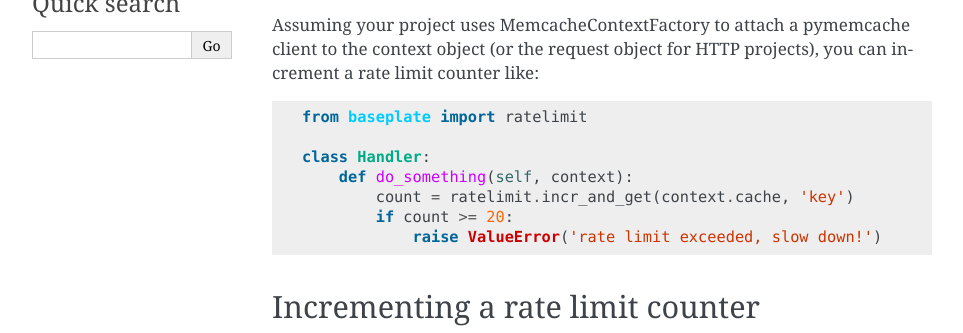
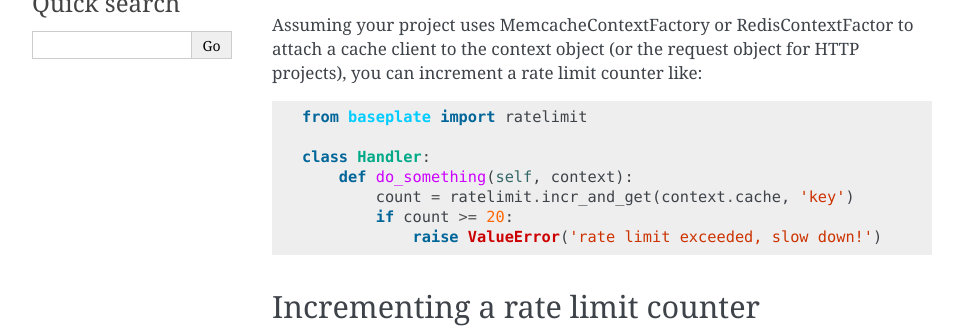
Before and after one commit to reddit/baseplate.py, a Sphinx documentation site: the page built from docs/baseplate/ratelimit.rst, in a window 1280 px wide, cut to the strip 200-533 px from the top of the page. Shown: the whole strip, without its empty margins (148-1111 px from the left). Built offline with Sphinx 7.4.7, drawn with Linux system fonts in a browser that asks for light colours.

Commit message:
update docs to say that either memcached or redis are ok

```diff
--- a/docs/baseplate/ratelimit.rst
+++ b/docs/baseplate/ratelimit.rst
@@ -3,9 +3,9 @@
 
 .. automodule:: baseplate.ratelimit
 
-Assuming your project uses MemcacheContextFactory to attach a pymemcache client
-to the context object (or the request object for HTTP projects), you can
-increment a rate limit counter like::
+Assuming your project uses MemcacheContextFactory or RedisContextFactor to
+attach a cache client to the context object (or the request object for HTTP
+projects), you can increment a rate limit counter like::
 
     from baseplate import ratelimit
 
```
